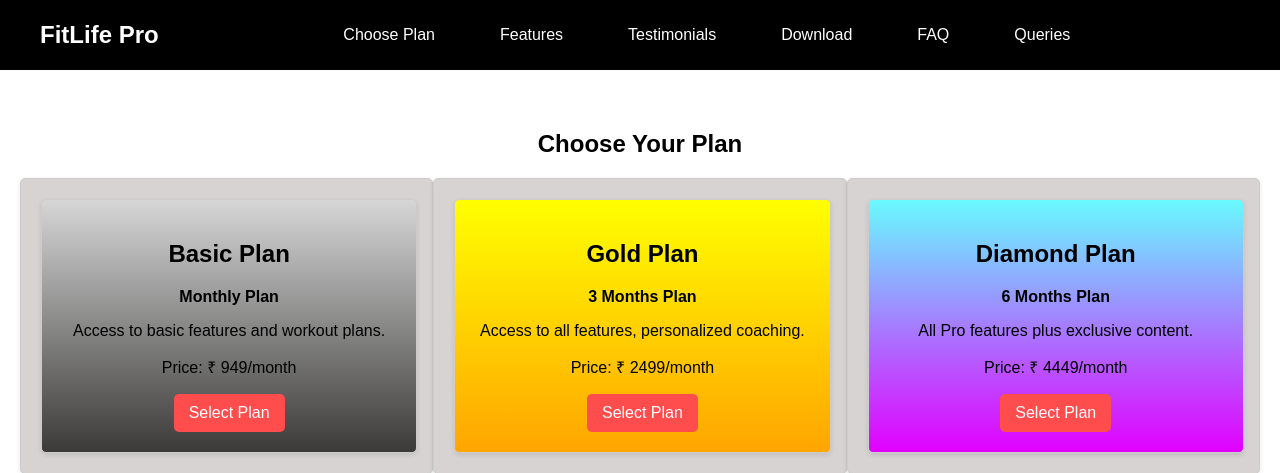
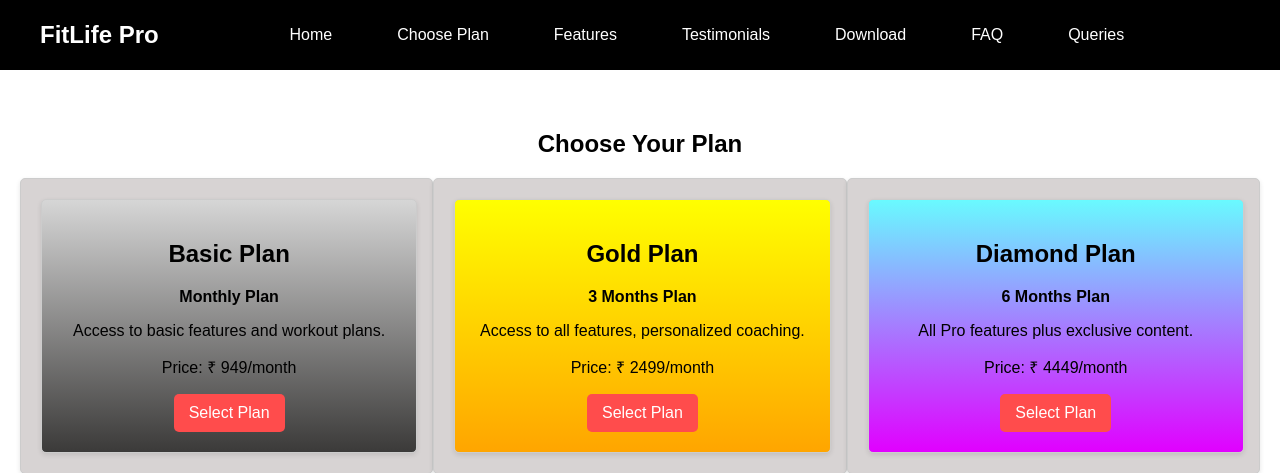
Before and after one commit to KumarAyush000/project, a PHP site: page /plan.php in a window 1280 px wide. Shown: the top 473 px of the page. Run offline with PHP 8.4, Linux system fonts and the light colour scheme.

Commit message:
Added hone button on navigation bar of next.php and plan.php

```diff
--- a/next.php
+++ b/next.php
@@ -14,6 +14,7 @@
         <div class="navcontainer">
             <h1><a href="index.php">Fitlife Pro</a></h1>
             <ul>
+                <li><a href="index.php">Home</a></li>
                 <li><a href="#workout">Workout</a></li>
                 <li><a href="#nutrition">Nutrition</a></li>
                 <li><a href="plan.php">Choose Plan</a></li>
--- a/plan.php
+++ b/plan.php
@@ -13,6 +13,7 @@
         <div class="container">
             <h1 class="logo"><a href="index.php">FitLife Pro</a></h1>
             <ul>
+                <li><a href="index.php">Home</a></li>
                 <li><a href="#choose-plan">Choose Plan</a></li>
                 <li><a href="index.php">Features</a></li>
                 <li><a href="index.php">Testimonials</a></li>
```
